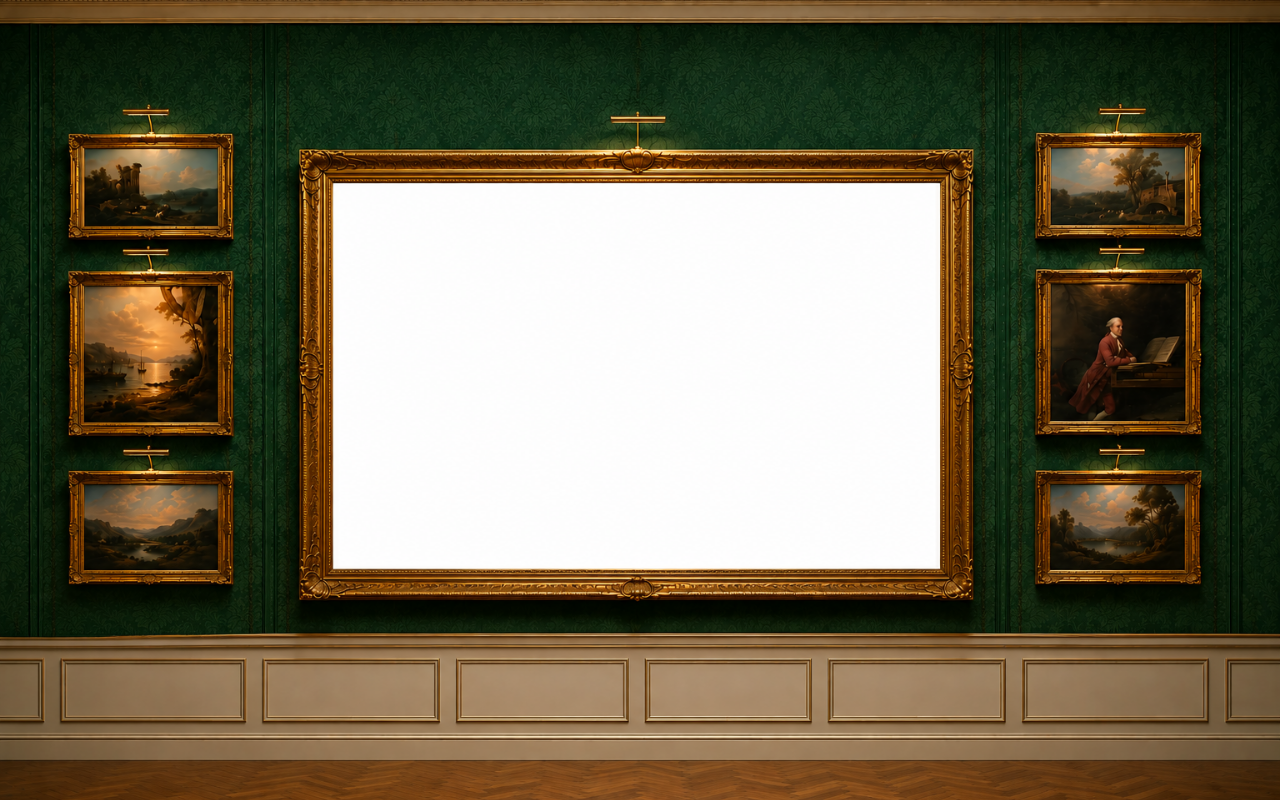
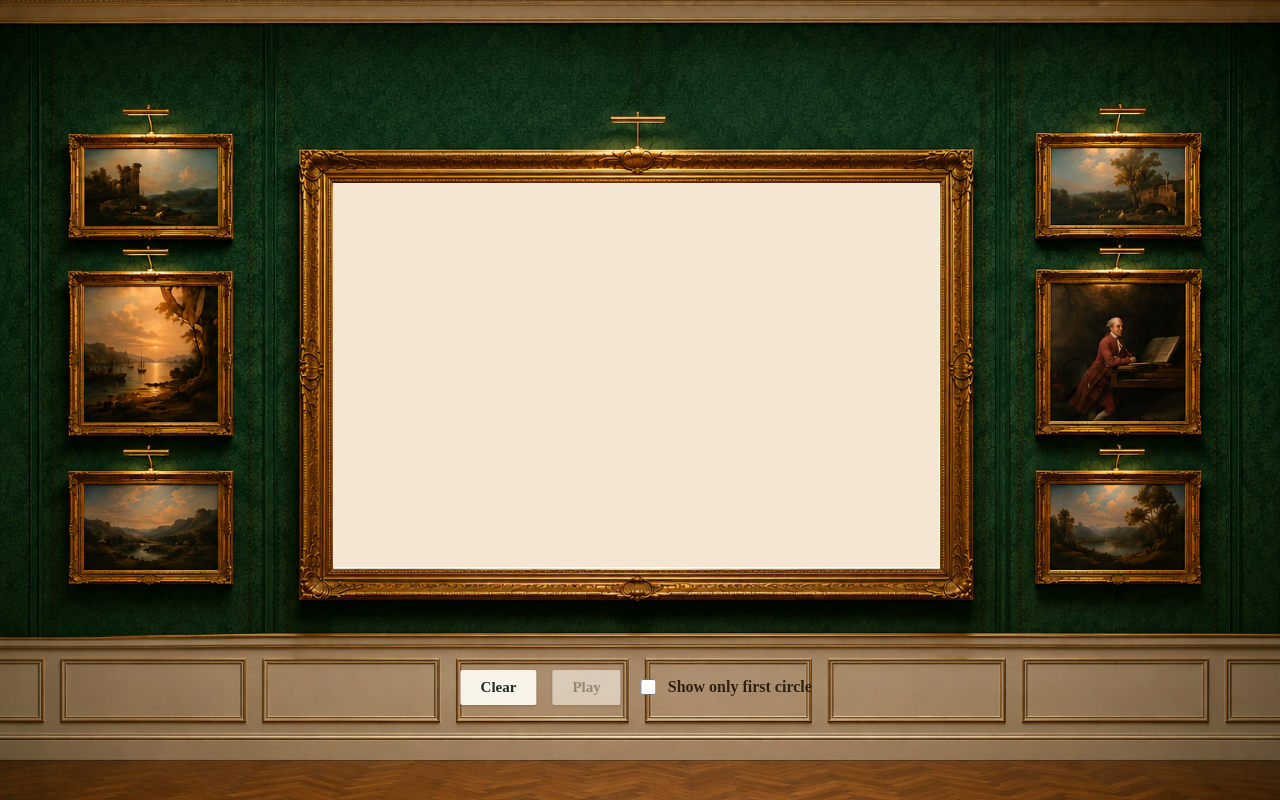
Before and after one commit to ishika-sancheti/draw-something-app, a React (Vite) app: page / in a window 1280 px wide. Built offline with nearby package versions, Linux system fonts and the light colour scheme.

Commit message:
Updated canvas and posn
Updated getPos and canvas dims, drawing dims etc

```diff
--- a/src/components/Canvas.jsx
+++ b/src/components/Canvas.jsx
@@ -1,7 +1,7 @@
 import React, { useRef, useEffect, useState } from 'react';
 import { dft } from '../utils/fourier';
 import '../App.css';
-export default function Canvas() {
+export default function Canvas({ frameRect }) {
     const canvasRef = useRef(null);
     const pointsRef = useRef([]);
     const fourierRef = useRef(null);
@@ -20,10 +20,10 @@ export default function Canvas() {
 
         const ctx = canvas.getContext('2d');
         canvas.width = 700;
-        canvas.height = 500;
+        canvas.height = 444;
 
         const clear = () => {
-            ctx.fillStyle = '#fff';
+            ctx.fillStyle = '#f4e6d3';
             ctx.fillRect(0, 0, canvas.width, canvas.height);
         };
         clear();
@@ -33,8 +33,8 @@ export default function Canvas() {
         const getPos = (e) => {
             const rect = canvas.getBoundingClientRect();
             return {
-                x: e.clientX - rect.left,
-                y: e.clientY - rect.top
+                x: (e.clientX - rect.left) * (canvas.width / rect.width),
+                y: (e.clientY - rect.top) * (canvas.height / rect.height)
             };
         };
 
@@ -174,7 +174,7 @@ export default function Canvas() {
             const useCount = showFirstOnly ? 1 : Math.min(100, X.length);
 
             ctx.clearRect(0, 0, canvas.width, canvas.height);
-            ctx.fillStyle = '#fff';
+            ctx.fillStyle = '#f4e6d3';
             ctx.fillRect(0, 0, canvas.width, canvas.height);
 
             // Draw original shape faintly
@@ -256,36 +256,33 @@ export default function Canvas() {
         if (canvas) {
             const ctx = canvas.getContext('2d');
             ctx.clearRect(0, 0, canvas.width, canvas.height);
-            ctx.fillStyle = '#fff';
+            ctx.fillStyle = '#f4e6d3';
             ctx.fillRect(0, 0, canvas.width, canvas.height);
         }
     };
 
     return (
-        <div style={{ textAlign: 'center', padding: '20px' }}>
-            <div style={{ marginBottom: '1rem' }}>
+        <div className="canvas-page">
+            <div className="toolbar"
+            style={frameRect ? {
+                left: `${frameRect.left + frameRect.width / 2}%`,
+                top: `${frameRect.top + frameRect.height + 1.5}%`
+                } : { visibility: 'hidden' }}
+            >
                 <button
                     onClick={handleClear}
-                    style={{
-                        padding: '8px 16px',
-                        marginRight: '8px',
-                        cursor: 'pointer'
-                    }}
+                    className="btn btn-clear"
                 >
                     Clear
                 </button>
                 <button
                     onClick={() => setIsAnimating(v => !v)}
-                    style={{
-                        padding: '8px 16px',
-                        marginRight: '8px',
-                        cursor: 'pointer'
-                    }}
+                    className="btn btn-playpause"
                     disabled={!fourierRef.current}
                 >
                     {isAnimating ? 'Pause' : 'Play'}
                 </button>
-                <label style={{ marginLeft: '12px', cursor: 'pointer' }}>
+                <label className="toolbar-checkbox">
                     <input
                         type="checkbox"
                         checked={showFirstOnly}
@@ -294,18 +291,22 @@ export default function Canvas() {
                     {' '}Show only first circle
                 </label>
             </div>
-            <canvas
-                ref={canvasRef}
-                style={{
-                    border: '2px solid #333',
-                    display: 'block',
-                    margin: '0 auto',
-                    touchAction: 'none',
-                    cursor: 'crosshair',
-                    boxShadow: '0 2px 8px rgba(0,0,0,0.1)',
-                    backgroundColor: '#fff'
-                }}
-            />
+
+            <div
+                className="canvas-slot"
+                style={frameRect ? {
+                    left: `${frameRect.left}%`,
+                    top: `${frameRect.top}%`,
+                    width: `${frameRect.width}%`,
+                    height: `${frameRect.height}%`
+                } : { visibility: 'hidden' }}
+            >
+                <canvas
+                    ref={canvasRef}
+                    className="drawing-canvas"
+                    style={{ touchAction: 'none' }}
+                />
+            </div>
         </div>
     );
 }
```
